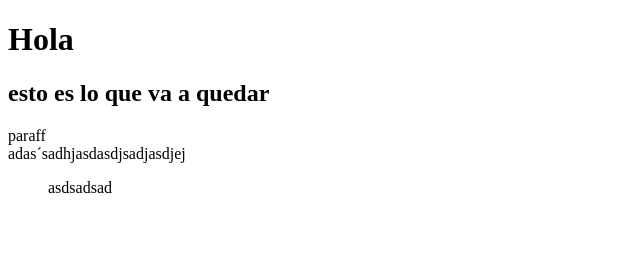
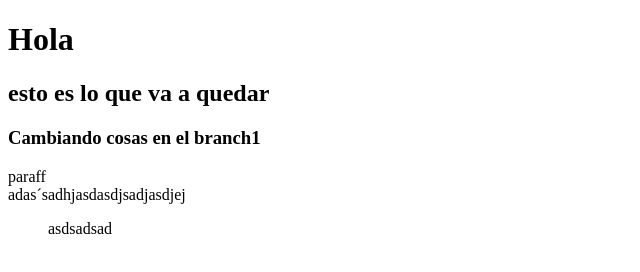
Before and after one commit to ironhack-jc/viernes-18, a plain HTML site: page index.html in a window 1280 px wide. Shown: the whole page, without its empty margins (0-640 px from the left). Drawn offline with Linux system fonts and the light colour scheme.

Commit message:
changing things

```diff
--- a/index.html
+++ b/index.html
@@ -12,6 +12,7 @@
     <h1>Hola</h1>
     <div>
         <h2>esto es lo que va a quedar</h2>
+        <h3>Cambiando cosas en el branch1</h3>
     </div>
     <div>
         paraff
```
